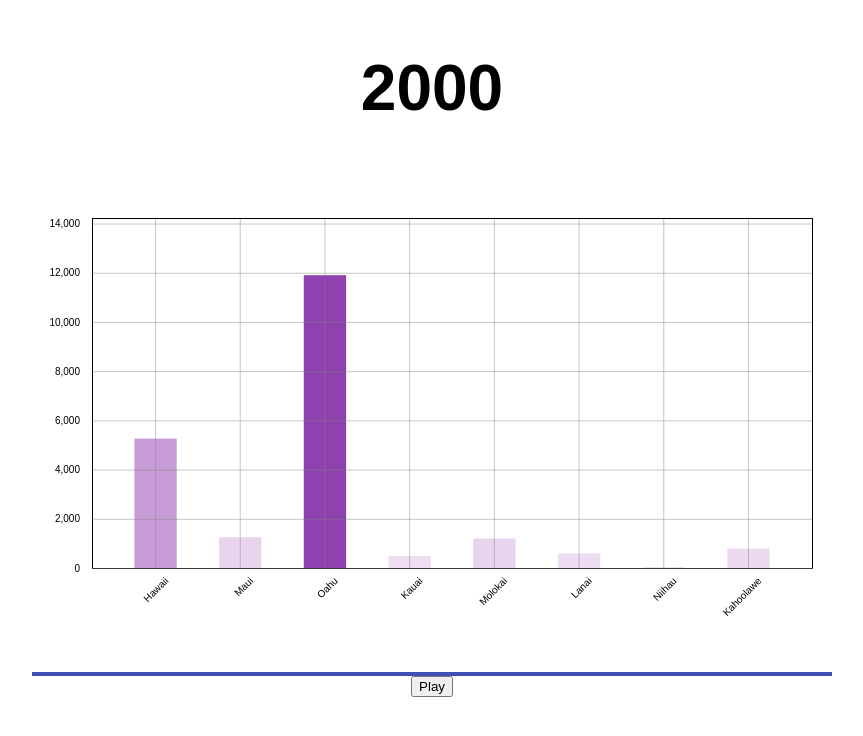
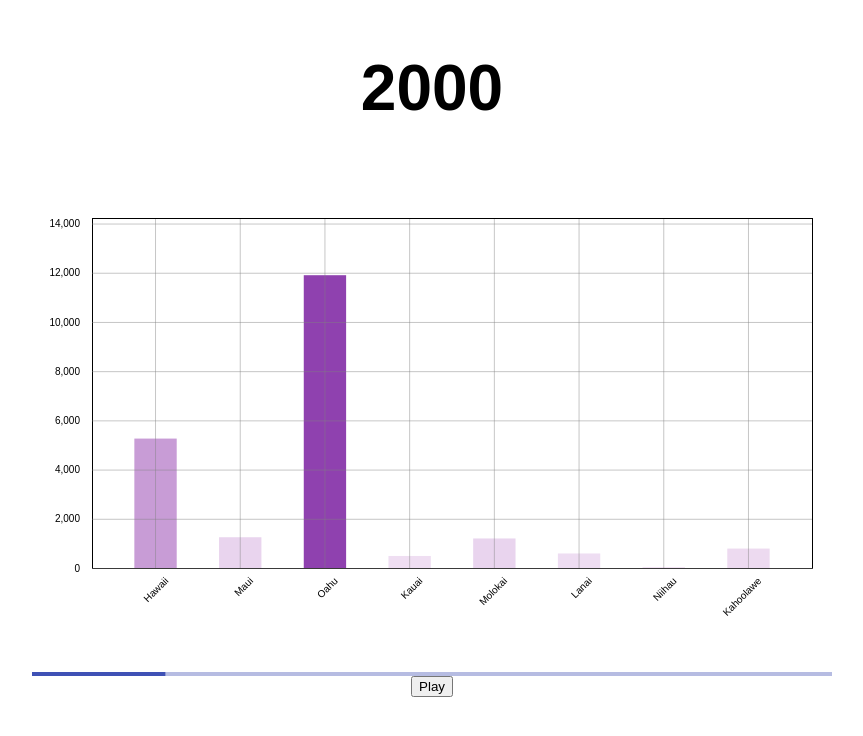
Before and after one commit to Inventrixx/HawaiianPigs, a React (Create React App) app: page / in a window 1280 px wide. Shown: the top 736 px of the page, without its empty margins (208-1071 px from the left). Built offline with nearby package versions, Linux system fonts and the light colour scheme.

Commit message:
added functionality progression & fn from helper

```diff
--- a/src/components/pages/Main.js
+++ b/src/components/pages/Main.js
@@ -2,7 +2,7 @@ import React, { Component } from 'react'
 import BarChart from '../BarChart/BarChart'
 import pigData from '../../wild-pig-data.json'
 import ProgressBar from '../ProgressBar/ProgressBar'
-import {validateYear, arrYearFiltered} from '../helpers'
+import {validateYear, arrYearFiltered, roundNumbers} from '../helpers'
 import * as queryString from 'query-string'
 import './styles/styles.css'
 
@@ -23,17 +23,29 @@ class Main extends Component {
         const minYear = Math.min(...arrYearFiltered(this.data))
         const maxYear = Math.max(...arrYearFiltered(this.data))
 
-        const howManyYears = arrYearFiltered.length
+        const howManyYears = (arrYearFiltered(this.data).length)
 
-        const progressPercent = (100/howManyYears) * 100
+        const percentPerYear = roundNumbers(100/howManyYears)
 
         this.state = {
             years: [],
             minYear: minYear,
             maxYear: maxYear,
-            progress: progressPercent
+            percentPerYear: percentPerYear,
+            progress: percentPerYear
         }
 
+    }
+
+    progressCalculator(selectedYear) {
+
+        const {minYear, percentPerYear, progress} = this.state
+        console.log(percentPerYear)
+        let howMuchProgress = selectedYear - minYear + 1
+
+        let howMuchProgressPercent = howMuchProgress * percentPerYear
+
+        return minYear < selectedYear ? howMuchProgressPercent : progress
     }
 
 
@@ -44,7 +56,16 @@ class Main extends Component {
         const {paused, year} = queryString.parse(this.props.location.search)
         const isPaused = paused ? paused === 'true' : false
         const yearsFiltered = arrYearFiltered(data)
-        this.setState({isPaused, selectedYear: validateYear(year, minYear), years: yearsFiltered})
+        const selectedYear = validateYear(year, minYear)
+        const progress = this.progressCalculator(selectedYear)
+        console.log(progress)
+
+        this.setState({
+            isPaused,
+            selectedYear: validateYear(year, minYear),
+            years: yearsFiltered,
+            progress: progress
+        })
     }
 
     componentDidMount() {
@@ -60,15 +81,16 @@ class Main extends Component {
     stopGraphic = () => clearInterval(progressBarChart)
 
     changeSelectedYear = () => {
-       const {selectedYear, years, minYear, maxYear} = this.state
+       const {selectedYear, years, minYear, maxYear, progress, percentPerYear} = this.state
 
        const indexSelectedYear = years.indexOf(selectedYear)
 
 
        if(selectedYear < maxYear) {
-           this.setState({selectedYear: years[indexSelectedYear + ADD_ONE_YEAR]})
+           this.setState({selectedYear: years[indexSelectedYear + ADD_ONE_YEAR],
+                          progress: progress + percentPerYear})
         } else {
-            this.setState({selectedYear: minYear, isPaused: false})
+            this.setState({selectedYear: minYear, isPaused: false, progress: percentPerYear})
             this.stopGraphic()
         }
 
@@ -86,7 +108,7 @@ class Main extends Component {
 
     render(){
         const {data} = this
-        const { isPaused, selectedYear} = this.state
+        const { isPaused, selectedYear, progress} = this.state
         const yearsTitleToString = String(selectedYear)
         return (
             <div>
@@ -101,7 +123,7 @@ class Main extends Component {
                     paused={isPaused}
                     year={selectedYear}
                 />
-                <ProgressBar className='progress-bar' variant='determinate' />
+                <ProgressBar progress={progress} variant='determinate' />
                 <div className='playPause-container'>
                     <button onClick={this.onClickPaused}>{!isPaused ? 'Play' : 'Pause'}</button>
                 </div>
```
